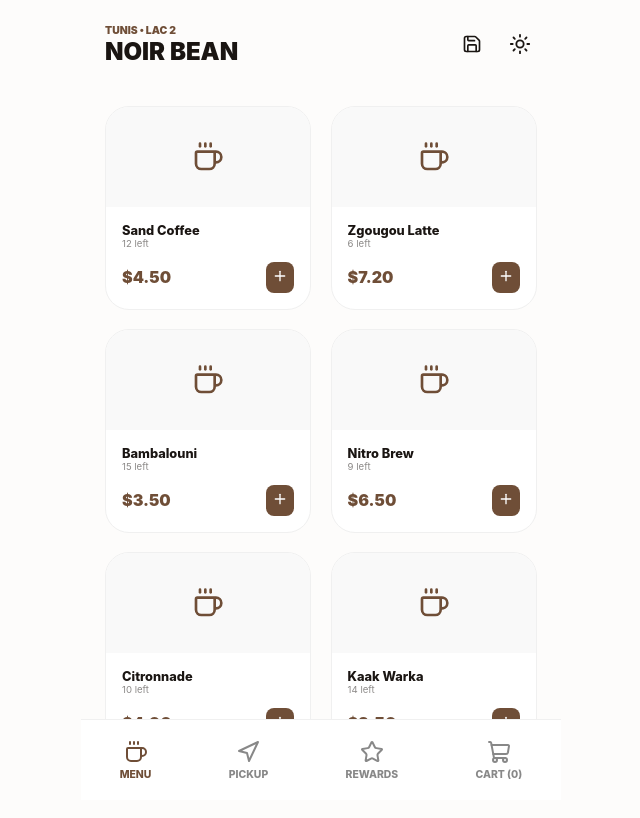
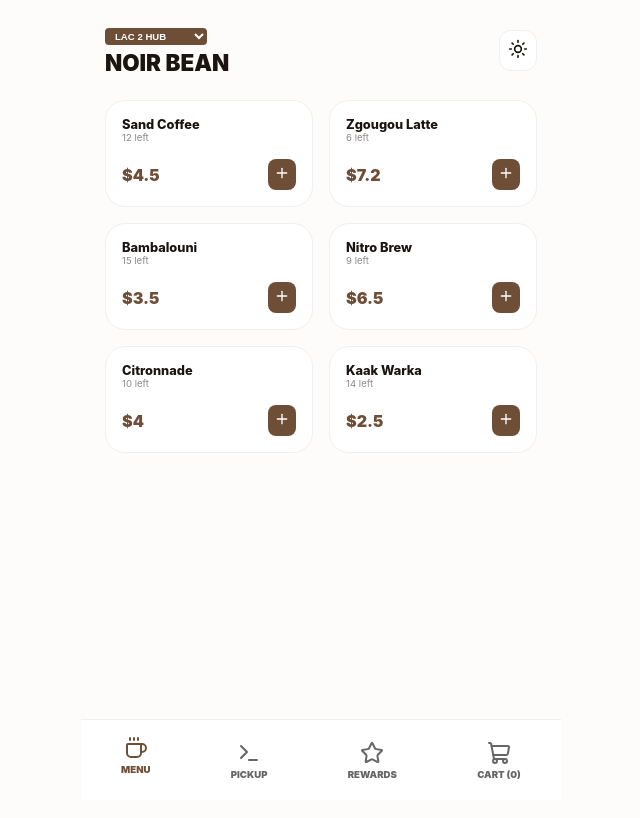
Before and after one commit to mohamedmehdigara/react-coffee-shop, a React (Create React App) app: page / in a window 1280 px wide. Shown: the top 818 px of the page, without its empty margins (319-959 px from the left). Built offline with nearby package versions, Linux system fonts and the light colour scheme.

Commit message:
edited file

```diff
--- a/src/App.js
+++ b/src/App.js
@@ -1,79 +1,91 @@
 import React, { useState, useMemo, useEffect } from 'react';
 import { create } from 'zustand';
 import { persist } from 'zustand/middleware';
-import styled, { createGlobalStyle, css } from 'styled-components';
+import styled, { createGlobalStyle, css, keyframes } from 'styled-components';
 import { motion, AnimatePresence } from 'framer-motion';
 import {
   ShoppingCart, Coffee, X, Plus, Minus, Trash2,
-  Navigation, Star, Search, Moon, Sun, MapPin, Zap, Save, RotateCcw, CheckCircle
+  Navigation, Star, Search, Moon, Sun, MapPin, Zap, Save, RotateCcw, CheckCircle, Terminal
 } from 'lucide-react';
+
+// --- ANIMATIONS ---
+const scanline = keyframes`
+  0% { bottom: 100%; }
+  100% { bottom: 0%; }
+`;
 
 // --- STORE ENGINE ---
 const useStore = create(
   persist(
     (set, get) => ({
+      location: 'LAC 2',
       cart: [],
-      inventory: { 1: 12, 2: 6, 3: 15, 4: 9, 5: 10, 6: 14 },
-      snapshots: [],
-      orders: [], // Local Order History
+      inventory: {
+        'LAC 2': { 1: 12, 2: 6, 3: 15, 4: 9, 5: 10, 6: 14 },
+        'TUNIS MARINE': { 1: 5, 2: 2, 3: 30, 4: 0, 5: 20, 6: 40 }
+      },
+      orders: [],
+      unlockedBadges: [],
+
+      setLocation: (loc) => set({ location: loc }),
 
       addToCart: (product) => {
-        const currentStock = get().inventory[product.id];
-        if (currentStock <= 0) return;
-        set((state) => ({
-          inventory: { ...state.inventory, [product.id]: currentStock - 1 },
-          cart: state.cart.find(i => i.id === product.id)
-            ? state.cart.map(i => i.id === product.id ? { ...i, quantity: i.quantity + 1 } : i)
-            : [...state.cart, { ...product, quantity: 1 }]
-        }));
+        const { location, inventory, cart } = get();
+        if (inventory[location][product.id] <= 0) return;
+
+        const newInv = {
+          ...inventory,
+          [location]: { ...inventory[location], [product.id]: inventory[location][product.id] - 1 }
+        };
+        const existing = cart.find(i => i.id === product.id);
+
+        set({
+          inventory: newInv,
+          cart: existing
+            ? cart.map(i => i.id === product.id ? { ...i, quantity: i.quantity + 1 } : i)
+            : [...cart, { ...product, quantity: 1 }]
+        });
       },
 
       updateQuantity: (id, delta) => set((state) => {
         const item = state.cart.find(i => i.id === id);
-        if (!item || (delta > 0 && state.inventory[id] <= 0)) return state;
+        if (!item) return state;
+        const currentLoc = state.location;
+        if (delta > 0 && state.inventory[currentLoc][id] <= 0) return state;
+
         return {
-          inventory: { ...state.inventory, [id]: state.inventory[id] - delta },
+          inventory: {
+            ...state.inventory,
+            [currentLoc]: { ...state.inventory[currentLoc], [id]: state.inventory[currentLoc][id] - delta }
+          },
           cart: state.cart.map(i => i.id === id ? { ...i, quantity: Math.max(1, i.quantity + delta) } : i)
         };
       }),
 
-      // THE CHECKOUT ENGINE
       processCheckout: () => {
-        const { cart } = get();
+        const { cart, unlockedBadges } = get();
         if (cart.length === 0) return;
 
+        const itemIds = cart.map(i => i.id);
+        const earnedPastry = itemIds.includes(3) && itemIds.includes(6);
+
         const newOrder = {
-          id: `ORD-${Math.random().toString(36).substr(2, 9).toUpperCase()}`,
+          id: `NOIR-${Math.random().toString(36).substr(2, 5).toUpperCase()}`,
           items: [...cart],
           timestamp: Date.now(),
-          status: 'Brewing'
+          status: 'Brewing...'
         };
 
         set((state) => ({
           orders: [newOrder, ...state.orders],
-          cart: [] // Clear basket after successful "transaction"
+          unlockedBadges: earnedPastry && !unlockedBadges.includes('Pastry Master')
+            ? [...unlockedBadges, 'Pastry Master']
+            : unlockedBadges,
+          cart: []
         }));
-      },
-
-      simulateDemand: () => {
-        if (document.visibilityState !== 'visible') return;
-        const id = Math.floor(Math.random() * 6) + 1;
-        const currentStock = get().inventory[id];
-        const userHolding = get().cart.find(i => i.id === id)?.quantity || 0;
-        if (currentStock > 0 && currentStock > userHolding) {
-          set((state) => ({ inventory: { ...state.inventory, [id]: currentStock - 1 } }));
-        }
-      },
-
-      saveSnapshot: () => set((state) => {
-        if (state.cart.length === 0) return state;
-        const newSnapshot = { id: Date.now(), data: JSON.parse(JSON.stringify(state.cart)) };
-        return { snapshots: [newSnapshot, ...state.snapshots].slice(0, 5) };
-      }),
-
-      loadSnapshot: (snapshot) => set({ cart: [...snapshot.data] })
+      }
     }),
-    { name: 'noir-bean-v22-3' }
+    { name: 'noir-bean-v23-1' }
   )
 );
 
@@ -81,55 +93,55 @@ const useStore = create(
 const GlobalStyle = createGlobalStyle`
   :root {
     ${props => props.$isNight ? css`
-      --primary: #d4a373; --bg: #1a1512; --card: #2d241e; --text: #fdfcfb; --border: #3d342e;
+      --primary: #d4a373; --bg: #110e0c; --card: #1e1a17; --text: #fdfcfb; --border: #2d2621;
     ` : css`
       --primary: #6f4e37; --bg: #fdfcfb; --card: #ffffff; --text: #1a1512; --border: #f0f0f0;
     `}
   }
-  body { margin: 0; font-family: 'Inter', sans-serif; background: var(--bg); color: var(--text); transition: background 0.4s; overflow-x: hidden; }
+  body { margin: 0; font-family: 'Inter', sans-serif; background: var(--bg); color: var(--text); }
 `;
 
 const AppContainer = styled.div`
-  max-width: 480px; margin: 0 auto; min-height: 100vh; position: relative;
-  display: flex; flex-direction: column; background: var(--bg);
+  max-width: 480px; margin: 0 auto; min-height: 100vh; display: flex; flex-direction: column; background: var(--bg);
 `;
 
 const FooterNav = styled.footer`
   position: fixed; bottom: 0; width: 100%; max-width: 480px; height: 80px;
   background: var(--card); border-top: 1px solid var(--border); display: flex;
-  justify-content: space-around; align-items: center; z-index: 3000;
+  justify-content: space-around; align-items: center; z-index: 2000;
   padding-bottom: env(safe-area-inset-bottom);
 `;
 
 const NavItem = styled.div`
   display: flex; flex-direction: column; align-items: center; cursor: pointer;
-  color: ${props => props.$active ? 'var(--primary)' : '#888'};
-  span { font-size: 0.65rem; font-weight: 800; margin-top: 4px; }
+  color: ${props => props.$active ? 'var(--primary)' : '#666'};
+  transition: transform 0.2s cubic-bezier(0.175, 0.885, 0.32, 1.275);
+  ${props => props.$active && css`transform: translateY(-5px);`}
+  span { font-size: 0.6rem; font-weight: 900; margin-top: 4px; }
+`;
+
+const CRTOverlay = styled.div`
+  position: relative; overflow: hidden; background: #000; border-radius: 20px;
+  padding: 1.5rem; min-height: 300px; border: 2px solid #333;
+  &::after {
+    content: " "; position: absolute; top: 0; left: 0; bottom: 0; right: 0;
+    background: linear-gradient(rgba(18, 16, 16, 0) 50%, rgba(0, 0, 0, 0.1) 50%), linear-gradient(90deg, rgba(255, 0, 0, 0.03), rgba(0, 255, 0, 0.01), rgba(0, 0, 155, 0.03));
+    z-index: 2; background-size: 100% 2px, 3px 100%; pointer-events: none;
+  }
+`;
+
+const Scanline = styled.div`
+  width: 100%; height: 2px; background: rgba(0, 255, 0, 0.1);
+  position: absolute; bottom: 100%; animation: ${scanline} 4s linear infinite; z-index: 3;
 `;
 
 export default function App() {
   const store = useStore();
   const [activeTab, setActiveTab] = useState('menu');
-  const [isNight, setIsNight] = useState(new Date().getHours() >= 18 || new Date().getHours() <= 6);
+  const [isNight, setIsNight] = useState(new Date().getHours() >= 18);
   const [hydrated, setHydrated] = useState(false);
 
-  useEffect(() => {
-    setHydrated(true);
-    const interval = setInterval(() => store.simulateDemand(), 15000);
-    return () => clearInterval(interval);
-  }, [store]);
-
-  const hasCombo = useMemo(() => {
-    const ids = store.cart.map(i => i.id);
-    return ids.includes(1) && ids.includes(3);
-  }, [store.cart]);
-
-  const totalCost = store.cart.reduce((acc, curr) => acc + (curr.price * curr.quantity), 0);
-
-  const handleCheckout = () => {
-    store.processCheckout();
-    setActiveTab('pickup'); // Redirect to order tracking
-  };
+  useEffect(() => setHydrated(true), []);
 
   if (!hydrated) return null;
 
@@ -137,26 +149,30 @@ export default function App() {
     <AppContainer>
       <GlobalStyle $isNight={isNight} />
 
-      <header style={{ padding: '1.5rem', position: 'sticky', top: 0, background: 'var(--bg)', zIndex: 100 }}>
+      <header style={{ padding: '1.5rem', background: 'var(--bg)', position: 'sticky', top: 0, zIndex: 1000 }}>
         <div style={{ display: 'flex', justifyContent: 'space-between', alignItems: 'center' }}>
           <div>
-            <div style={{ fontSize: '0.65rem', fontWeight: 900, color: 'var(--primary)' }}>TUNIS • LAC 2</div>
-            <div style={{ fontWeight: 900, fontSize: '1.5rem' }}>NOIR BEAN</div>
+            <select
+              value={store.location}
+              onChange={(e) => store.setLocation(e.target.value)}
+              style={{ background: 'var(--primary)', color: 'white', border: 'none', borderRadius: '4px', fontSize: '0.6rem', fontWeight: 900, padding: '2px 6px', marginBottom: '4px' }}
+            >
+              <option value="LAC 2">LAC 2 HUB</option>
+              <option value="TUNIS MARINE">TUNIS MARINE</option>
+            </select>
+            <div style={{ fontWeight: 900, fontSize: '1.4rem' }}>NOIR BEAN</div>
           </div>
-          <div style={{ display: 'flex', gap: '15px' }}>
-            <motion.button whileTap={{scale: 0.9}} onClick={store.saveSnapshot} style={{ background: 'none', border: 'none', color: 'var(--text)', cursor: 'pointer' }}><Save size={20}/></motion.button>
-            <motion.button whileTap={{scale: 0.9}} onClick={() => setIsNight(!isNight)} style={{ background: 'none', border: 'none', color: 'var(--text)', cursor: 'pointer' }}>
-              {isNight ? <Moon size={22} /> : <Sun size={22} />}
-            </motion.button>
-          </div>
+          <button onClick={() => setIsNight(!isNight)} style={{ background: 'var(--card)', border: '1px solid var(--border)', borderRadius: '12px', padding: '8px', color: 'var(--text)' }}>
+            {isNight ? <Moon size={20} /> : <Sun size={20} />}
+          </button>
         </div>
       </header>
 
-      <main style={{ flex: 1, padding: '0 1.5rem 120px' }}>
+      <main style={{ flex: 1, padding: '0 1.5rem 100px' }}>
         <AnimatePresence mode="wait">
           {activeTab === 'menu' && (
             <motion.div key="menu" initial={{ opacity: 0 }} animate={{ opacity: 1 }} exit={{ opacity: 0 }}>
-              <div style={{ display: 'grid', gridTemplateColumns: '1fr 1fr', gap: '1.2rem', marginTop: '1rem' }}>
+              <div style={{ display: 'grid', gridTemplateColumns: '1fr 1fr', gap: '1rem' }}>
                 {[
                   { id: 1, name: 'Sand Coffee', price: 4.5 },
                   { id: 2, name: 'Zgougou Latte', price: 7.2 },
@@ -165,20 +181,15 @@ export default function App() {
                   { id: 5, name: 'Citronnade', price: 4.0 },
                   { id: 6, name: 'Kaak Warka', price: 2.5 },
                 ].map(item => (
-                  <div key={item.id} style={{ background: 'var(--card)', borderRadius: '24px', border: '1px solid var(--border)', overflow: 'hidden' }}>
-                    <div style={{ height: '100px', display: 'flex', alignItems: 'center', justifyContent: 'center', background: isNight ? '#2a221c' : '#f9f9f9' }}>
-                      <Coffee size={32} color={isNight ? '#d4a373' : '#6f4e37'} />
-                    </div>
-                    <div style={{ padding: '1rem' }}>
-                      <div style={{ fontSize: '0.8rem', fontWeight: 800 }}>{item.name}</div>
-                      <div style={{ fontSize: '0.6rem', opacity: 0.5 }}>{store.inventory[item.id]} left</div>
-                      <div style={{ display: 'flex', justifyContent: 'space-between', marginTop: '0.8rem', alignItems: 'center' }}>
-                        <span style={{ fontWeight: 900, color: 'var(--primary)' }}>${item.price.toFixed(2)}</span>
-                        <button onClick={() => store.addToCart(item)} disabled={store.inventory[item.id] <= 0}
-                          style={{ background: 'var(--primary)', color: 'white', border: 'none', borderRadius: '8px', padding: '6px', cursor: 'pointer', opacity: store.inventory[item.id] <= 0 ? 0.2 : 1 }}>
-                          <Plus size={16} />
-                        </button>
-                      </div>
+                  <div key={item.id} style={{ background: 'var(--card)', borderRadius: '20px', border: '1px solid var(--border)', padding: '1rem' }}>
+                    <div style={{ fontSize: '0.8rem', fontWeight: 800 }}>{item.name}</div>
+                    <div style={{ fontSize: '0.6rem', opacity: 0.5, marginBottom: '1rem' }}>{store.inventory[store.location][item.id]} left</div>
+                    <div style={{ display: 'flex', justifyContent: 'space-between', alignItems: 'center' }}>
+                      <span style={{ fontWeight: 900, color: 'var(--primary)' }}>${item.price}</span>
+                      <button onClick={() => store.addToCart(item)} disabled={store.inventory[store.location][item.id] <= 0}
+                        style={{ background: 'var(--primary)', color: 'white', border: 'none', borderRadius: '8px', padding: '6px', opacity: store.inventory[store.location][item.id] <= 0 ? 0.2 : 1 }}>
+                        <Plus size={16} />
+                      </button>
                     </div>
                   </div>
                 ))}
@@ -187,42 +198,49 @@ export default function App() {
           )}
 
           {activeTab === 'pickup' && (
-            <motion.div key="pickup" initial={{ opacity: 0, y: 10 }} animate={{ opacity: 1, y: 0 }} style={{ paddingTop: '1rem' }}>
-              <h2 style={{ fontWeight: 900 }}>Active Orders</h2>
-              {store.orders.length === 0 ? (
-                <div style={{ textAlign: 'center', marginTop: '4rem' }}>
-                  <Navigation size={48} color="var(--primary)" style={{ margin: '0 auto 1rem', opacity: 0.2 }} />
-                  <p style={{ opacity: 0.6 }}>No orders found.</p>
-                </div>
-              ) : (
-                <div style={{ display: 'flex', flexDirection: 'column', gap: '1rem' }}>
+            <motion.div key="pickup" initial={{ opacity: 0 }} animate={{ opacity: 1 }}>
+              <CRTOverlay>
+                <Scanline />
+                <div style={{ color: '#0f0', fontFamily: 'monospace', fontSize: '0.7rem' }}>
+                  <div style={{ marginBottom: '1rem' }}>[LOGIC_STREAM_ACTIVE]</div>
                   {store.orders.map(order => (
-                    <div key={order.id} style={{ background: 'var(--card)', border: '1px solid var(--border)', borderRadius: '20px', padding: '1.5rem' }}>
-                      <div style={{ display: 'flex', justifyContent: 'space-between', marginBottom: '1rem' }}>
-                        <span style={{ fontWeight: 900, fontSize: '0.8rem', color: 'var(--primary)' }}>{order.id}</span>
-                        <span style={{ fontSize: '0.7rem', opacity: 0.5 }}>{new Date(order.timestamp).toLocaleTimeString()}</span>
-                      </div>
-                      {order.items.map(i => <div key={i.id} style={{ fontSize: '0.9rem', marginBottom: '4px' }}>{i.quantity}x {i.name}</div>)}
-                      <div style={{ marginTop: '1rem', paddingTop: '1rem', borderTop: '1px solid var(--border)', display: 'flex', alignItems: 'center', gap: '8px' }}>
-                        <CheckCircle size={16} color="#4CAF50" />
-                        <span style={{ fontWeight: 800, fontSize: '0.8rem' }}>Status: {order.status}</span>
-                      </div>
+                    <div key={order.id} style={{ marginBottom: '1.5rem', borderLeft: '2px solid #0f0', paddingLeft: '10px' }}>
+                      <div>> ID: {order.id}</div>
+                      <div>> STATUS: {order.status}</div>
+                      <div style={{ color: '#555' }}>> {new Date(order.timestamp).toLocaleTimeString()}</div>
                     </div>
                   ))}
+                  {store.orders.length === 0 && <div>> SCANNING FOR SIGNALS...</div>}
                 </div>
-              )}
+              </CRTOverlay>
+            </motion.div>
+          )}
+
+          {activeTab === 'rewards' && (
+            <motion.div key="rewards" initial={{ y: 20 }} animate={{ y: 0 }}>
+              <div style={{ background: 'var(--card)', borderRadius: '24px', padding: '2rem', border: '1px solid var(--border)' }}>
+                <h3 style={{ margin: '0 0 1.5rem' }}>Quests Completed</h3>
+                <div style={{ display: 'flex', flexWrap: 'wrap', gap: '10px' }}>
+                  {store.unlockedBadges.map(badge => (
+                    <div key={badge} style={{ background: 'var(--primary)', color: 'white', padding: '8px 12px', borderRadius: '12px', fontSize: '0.7rem', fontWeight: 900 }}>
+                      {badge}
+                    </div>
+                  ))}
+                  {store.unlockedBadges.length === 0 && <p style={{ opacity: 0.4, fontSize: '0.8rem' }}>Unlock badges by buying combos!</p>}
+                </div>
+              </div>
             </motion.div>
           )}
 
           {activeTab === 'cart' && (
-            <motion.div key="cart" initial={{ opacity: 0, x: 10 }} animate={{ opacity: 1, x: 0 }}>
-              <h2 style={{ fontWeight: 900, marginBottom: '2rem' }}>My Basket</h2>
+            <motion.div key="cart" initial={{ x: 20 }} animate={{ x: 0 }}>
+              <h2 style={{ fontWeight: 900 }}>Basket</h2>
               <div style={{ display: 'flex', flexDirection: 'column', gap: '1rem' }}>
                 {store.cart.map(item => (
                   <div key={item.id} style={{ display: 'flex', justifyContent: 'space-between', alignItems: 'center', padding: '1rem', background: 'var(--card)', borderRadius: '16px', border: '1px solid var(--border)' }}>
                     <div>
                       <div style={{ fontWeight: 800 }}>{item.name}</div>
-                      <div style={{ color: 'var(--primary)', fontWeight: 800 }}>${(item.price * item.quantity).toFixed(2)}</div>
+                      <div style={{ color: 'var(--primary)', fontWeight: 800 }}>${item.price}</div>
                     </div>
                     <div style={{ display: 'flex', alignItems: 'center', gap: '12px' }}>
                       <Minus size={20} onClick={() => store.updateQuantity(item.id, -1)} style={{ cursor: 'pointer' }} />
@@ -231,33 +249,13 @@ export default function App() {
                     </div>
                   </div>
                 ))}
-                {store.cart.length === 0 && <p style={{ textAlign: 'center', opacity: 0.5, marginTop: '4rem' }}>Basket is empty</p>}
               </div>
               {store.cart.length > 0 && (
-                <div style={{ marginTop: '2rem', padding: '1.5rem', background: 'var(--primary)', color: 'white', borderRadius: '20px' }}>
-                  <div style={{ display: 'flex', justifyContent: 'space-between', marginBottom: '1rem' }}>
-                    <span style={{ fontWeight: 600 }}>Total</span>
-                    <span style={{ fontWeight: 900, fontSize: '1.2rem' }}>${totalCost.toFixed(2)}</span>
-                  </div>
-                  <button
-                    onClick={handleCheckout}
-                    style={{ width: '100%', padding: '1rem', borderRadius: '12px', border: 'none', background: 'white', color: 'var(--primary)', fontWeight: 900, cursor: 'pointer' }}
-                  >
-                    Confirm & Pay
-                  </button>
-                </div>
+                <button onClick={() => { store.processCheckout(); setActiveTab('pickup'); }}
+                  style={{ width: '100%', marginTop: '2rem', padding: '1.2rem', background: 'var(--primary)', color: 'white', border: 'none', borderRadius: '16px', fontWeight: 900, cursor: 'pointer' }}>
+                  CONFIRM ORDER
+                </button>
               )}
-            </motion.div>
-          )}
-
-          {activeTab === 'rewards' && (
-            <motion.div key="rewards" initial={{ opacity: 0 }} animate={{ opacity: 1 }} style={{ padding: '1rem' }}>
-              <h2 style={{ fontWeight: 900 }}>Rewards</h2>
-              <div style={{ background: 'var(--card)', border: '1px solid var(--border)', borderRadius: '24px', padding: '2rem', textAlign: 'center' }}>
-                <Star size={48} color="#FFD700" fill="#FFD700" style={{ marginBottom: '1rem' }} />
-                <h3 style={{ margin: 0, fontSize: '1.5rem' }}>45 Beans</h3>
-                <p style={{ opacity: 0.6, fontSize: '0.8rem' }}>You're close to a free coffee!</p>
-              </div>
             </motion.div>
           )}
         </AnimatePresence>
@@ -265,9 +263,12 @@ export default function App() {
 
       <FooterNav>
         <NavItem $active={activeTab === 'menu'} onClick={() => setActiveTab('menu')}><Coffee size={24} /><span>MENU</span></NavItem>
-        <NavItem $active={activeTab === 'pickup'} onClick={() => setActiveTab('pickup')}><Navigation size={24} /><span>PICKUP</span></NavItem>
+        <NavItem $active={activeTab === 'pickup'} onClick={() => setActiveTab('pickup')}><Terminal size={24} /><span>PICKUP</span></NavItem>
         <NavItem $active={activeTab === 'rewards'} onClick={() => setActiveTab('rewards')}><Star size={24} /><span>REWARDS</span></NavItem>
-        <NavItem $active={activeTab === 'cart'} onClick={() => setActiveTab('cart')}><ShoppingCart size={24} /><span>CART ({store.cart.length})</span></NavItem>
+        <NavItem $active={activeTab === 'cart'} onClick={() => setActiveTab('cart')}>
+          <ShoppingCart size={24} />
+          <span>CART ({store.cart.length})</span>
+        </NavItem>
       </FooterNav>
     </AppContainer>
   );
```
